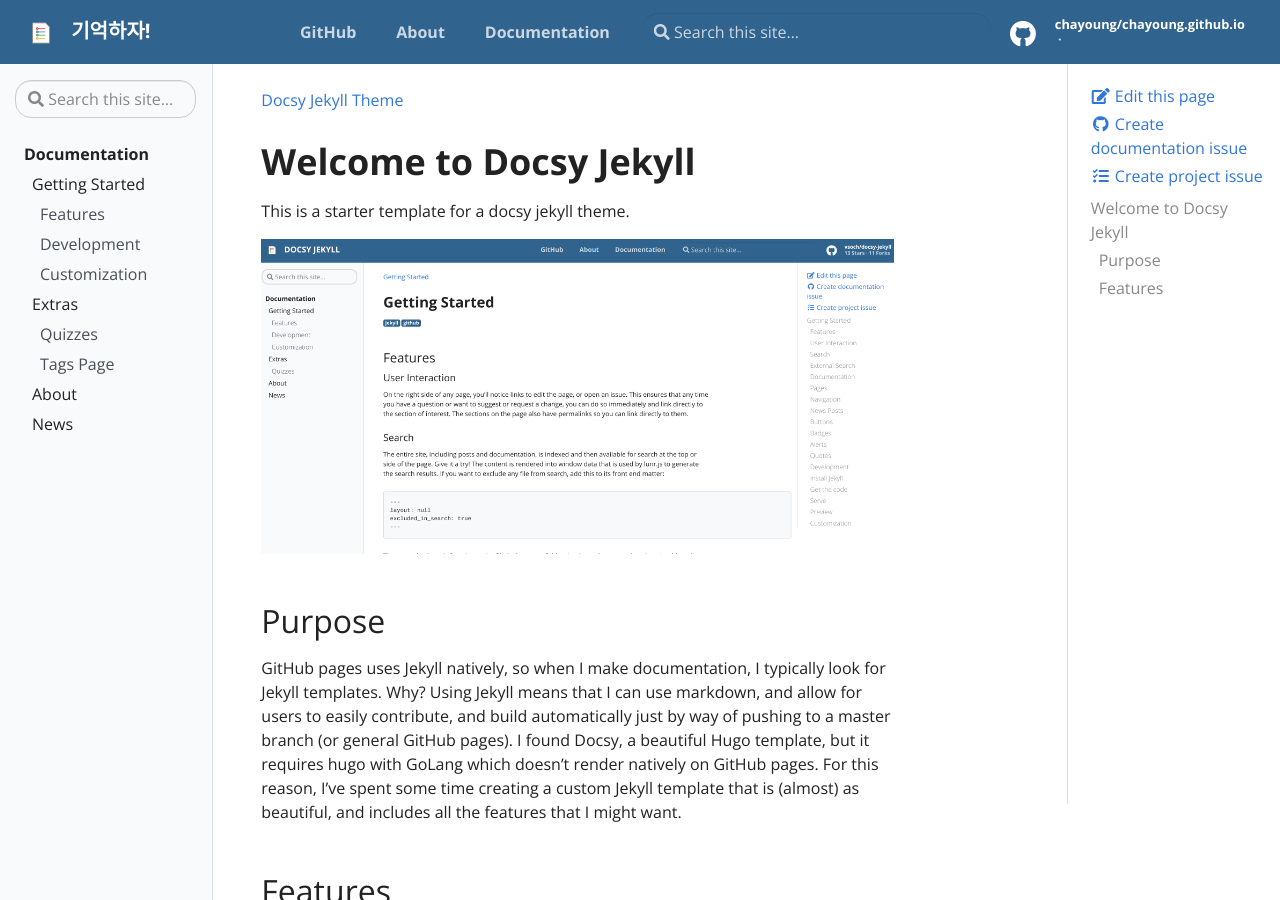
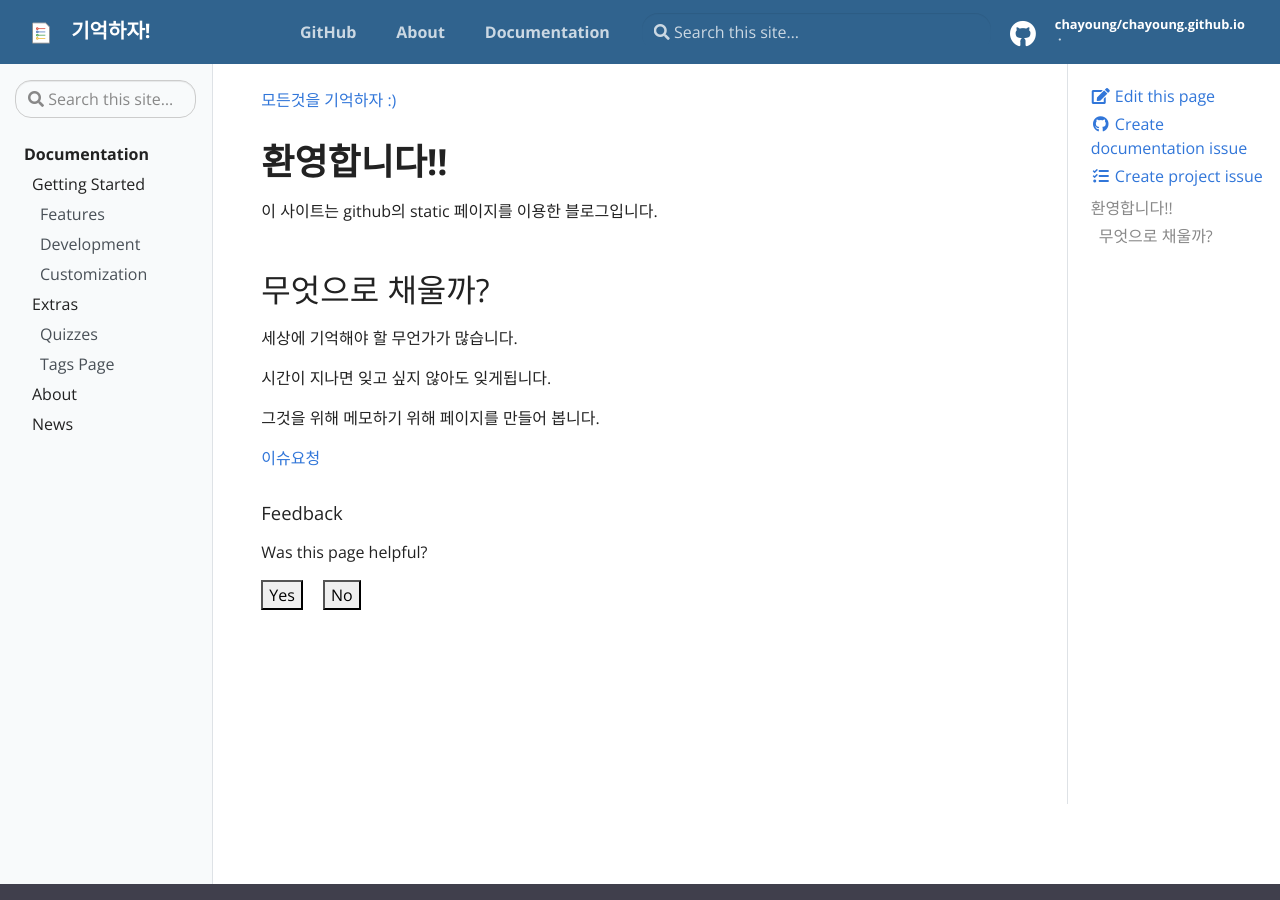
Before and after one commit to chayoung/old_chayoung.github.io, a Jekyll site: the page built from pages/index.md, in a window 1280 px wide and 900 px high. Built offline with Jekyll 4.4.1, drawn with Linux system fonts in a browser that asks for light colours; some of the changed text lies outside the part shown.

Commit message:
페이지 수정

```diff
--- a/_includes/footer.html
+++ b/_includes/footer.html
@@ -21,7 +21,7 @@
 </ul>
 </div>
 <div class="col-12 col-sm-4 text-center py-2 order-sm-2">
-  <small class="text-white">© 2019 {{ site.author }} All Rights Reserved</small>
+  <small class="text-white">© 2020 {{ site.author }} All Rights Reserved</small>
   {% if site.privacy %}<small class="ml-1"><a href="{{ site.privacy }}" target="_blank">Privacy Policy</a></small>{% endif %}
   <p class="mt-2"><a href="/about/">About Docsy</a></p>
       </div>
--- a/pages/index.md
+++ b/pages/index.md
@@ -1,41 +1,24 @@
 ---
 layout: page
-title: Docsy Jekyll Theme
+title: 모든것을 기억하자 :)
 permalink: /
 ---
 
-# Welcome to Docsy Jekyll
+# 환영합니다!!
 
-This is a starter template for a docsy jekyll theme.
+이 사이트는 github의 static 페이지를 이용한 블로그입니다.
 
+<!-- 이미지는 아래와 같이 처리한다
 ![assets/img/docsy-jekyll.png](assets/img/docsy-jekyll.png)
+-->
+## 무엇으로 채울까?
 
-## Purpose
+세상에 기억해야 할 무언가가 많습니다.
 
-GitHub pages uses Jekyll natively, so when I make documentation, I typically
-look for Jekyll templates. Why? Using Jekyll means that I can use markdown,
-and allow for users to easily contribute, and build automatically just by
-way of pushing to a master branch (or general GitHub pages).
-I found Docsy, a beautiful Hugo template, but it requires hugo with GoLang
-which doesn't render natively on GitHub pages. For this reason, I've spent
-some time creating a custom Jekyll template that is (almost) as beautiful,
-and includes all the features that I might want.
+시간이 지나면 잊고 싶지 않아도 잊게됩니다.
 
-## Features
-
-What are these features? You should see the {% include doc.html name="Getting Started" path="getting-started" %}
-guide for a complete summary. Briefly:
-
- - *User interaction* including consistent permalinks, links to ask questions via GitHub issues, and edit the file on GitHub directly.
- - *Search* across posts, documentation, and other site pages, with an ability to exclude from search.
- - *External Search* meaning an ability to link any page tag to trigger an external search.
- - *Documentation* A documentation collection that was easy to organize on the filesystem, render with nested headings for the user, and refer to in markdown.
- - *Pages* A separate folder for more traditional pages (e.g, about).
- - *Navigation*: Control over the main navigation on the left of the page, and automatic generation of table of contents for each page on the right.
- - *News* A posts feed for news and updates, along with an archive (organized by year).
- - *Templates* or specifically, "includes" that make it easy to create an alert, documentation link, or other content.
- - *Continuous Integration* recipes to preview the site
+그것을 위해 메모하기 위해 페이지를 만들어 봅니다.
 
 
-For features, getting started with development, see the {% include doc.html name="Getting Started" path="getting-started" %} page. Would you like to request a feature or contribute?
-[Open an issue]({{ site.repo }}/issues)
+
+[이슈요청]({{ site.repo }}/issues)
```
